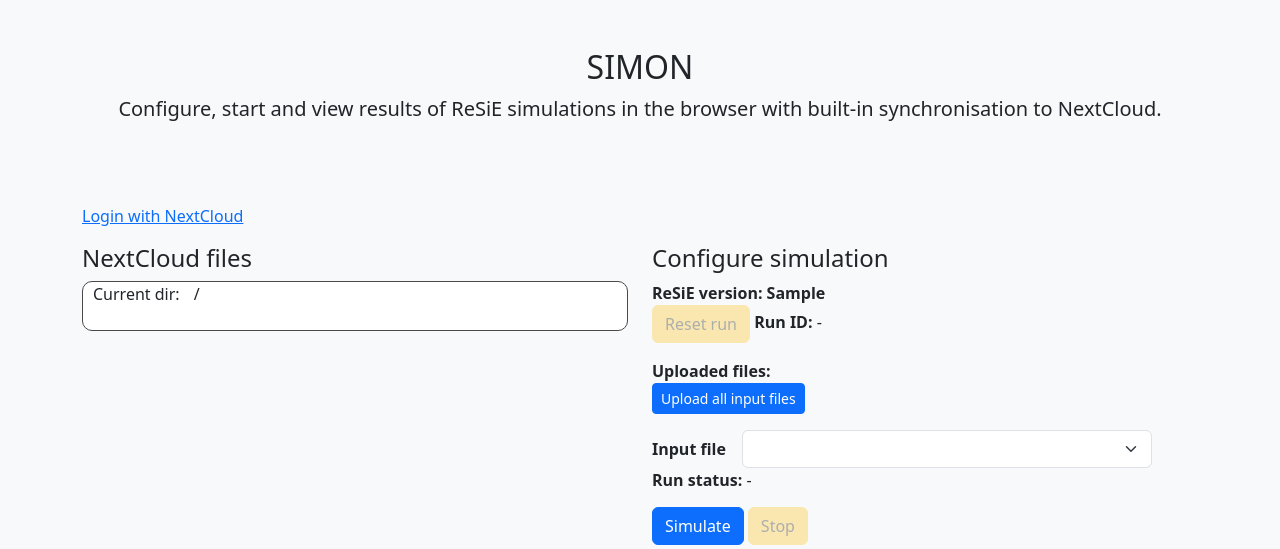
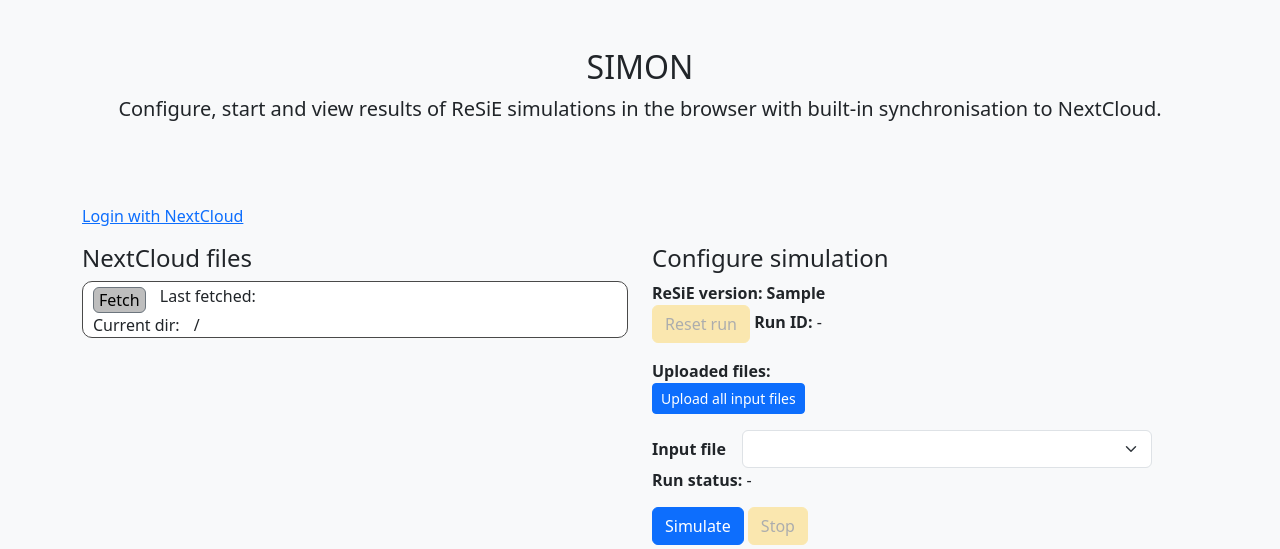
Before and after one commit to QuaSi-Software/simon, a Flask app: template webapp/simon_webapp/templates/index.html in a window 1280 px wide. Shown: the top 549 px of the page. Run offline with Flask 3, Linux system fonts and the light colour scheme; the template is opened without the code that fills it: most values are stand-ins (such as "Sample title", 1, 10 or a date in 2020); lists and menus that the app fills with data are empty.

Commit message:
Add fetch button to NC file list and add timer when list was last fetched.

```diff
--- a/webapp/simon_webapp/static/main.js
+++ b/webapp/simon_webapp/static/main.js
@@ -13,6 +13,26 @@ function by_id(id) {
 
 function by_cl(class_name) {
     return Array.from(document.getElementsByClassName(class_name))
+}
+
+function update_passed_timers() {
+    let now = Date.now()
+    by_cl("passed-timer").forEach(element => {
+        let ref_time = Number(element.dataset.ref_time)
+        if (Number.isFinite(ref_time) && element.dataset.ref_time !== "") {
+            let seconds = Math.floor((now - ref_time) / 1000)
+            if (seconds >= 300) {
+                let minutes = Math.floor(seconds / 60)
+                if (minutes >= 60) {
+                    element.textContent = "> 1h ago"
+                } else {
+                    element.textContent = minutes + " min ago"
+                }
+            } else {
+                element.textContent = seconds + " s ago"
+            }
+        }
+    })
 }
 
 function last(array) {
@@ -451,6 +471,9 @@ async function fetch_nc_file_list() {
     )
     let files = await response.json()
 
+    by_id('nc-last-fetched').dataset.ref_time = Date.now()
+    update_passed_timers()
+
     let items = []
     files.sort((a, b) => {
         if (a.is_dir !== b.is_dir) return a.is_dir ? -1 : 1
@@ -528,6 +551,8 @@ async function start_simulation_from_form(form_element) {
 }
 
 function main() {
+    setInterval(update_passed_timers, 1000)
+
     // attaching listeners to elements that exist when the JS is being executed
     document.getElementById('parameters-form').onsubmit = async function(event) {
         event.preventDefault()
@@ -535,6 +560,9 @@ function main() {
     }
     document.getElementById("stop-simulation").onclick = async function(event) {
         stop_simulation()
+    }
+    document.getElementById("nc-fetch-file-list").onclick = async function(event) {
+        fetch_nc_file_list()
     }
     document.getElementById("fetch-results").onclick = async function(event) {
         fetch_results(by_id('run-id').innerText)
--- a/webapp/simon_webapp/static/style.css
+++ b/webapp/simon_webapp/static/style.css
@@ -47,6 +47,13 @@
     overflow-x: scroll;
     background-color: #ececec;
     padding: 5px;
+}
+
+#nc-fetch-file-list {
+    background-color: #bebebe;
+    color: black;
+    margin: 5px 0 0 10px;
+    padding: 0 5px;
 }
 
 #nc-file-list {
--- a/webapp/simon_webapp/templates/index.html
+++ b/webapp/simon_webapp/templates/index.html
@@ -35,6 +35,10 @@
           <div id="nc-file-list">
             <div id="nc-file-list-blocker" class="hidden"></div>
 
+            <button id="nc-fetch-file-list" class="btn btn-secondary">Fetch</button>
+            <span>Last fetched: </span>
+            <span id="nc-last-fetched" class="passed-timer"></span>
+            <br/>
             <span>Current dir: </span>
             <span id="nc-current-dir" data-dirname="">/</span>
 
```
